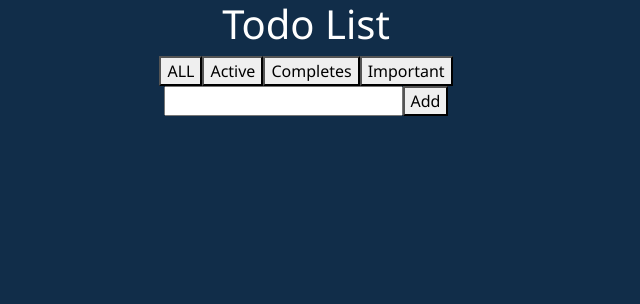
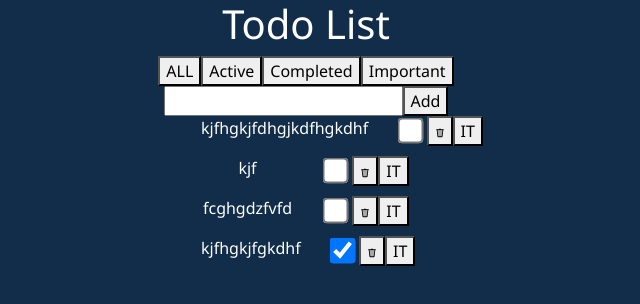
Before and after one commit to DenisCalenici/TodoList, a React (Create React App) app: page / in a window 1280 px wide. Shown: the top 304 px of the page, without its empty margins (334-974 px from the left). Built offline with nearby package versions, Linux system fonts and the light colour scheme.

Commit message:
first commit

```diff
--- a/src/App.js
+++ b/src/App.js
@@ -6,16 +6,43 @@ import TaskTodo from './components/TaskTodo'
 
 function App() {
 	const [todo, setTodo] = useState('')
-	const [tasks, setTasks] = useState([])
+	const [tasks, setTasks] = useState([
+		{
+			id: 2343453,
+			value: 'kjfhgkjfdhgjkdfhgkdhf',
+			completed: false,
+			active: false,
+			importantId: false,
+		},
+		{
+			id: 233,
+			value: 'kjf',
+			completed: false,
+			active: false,
+			importantId: false,
+		},
+		{
+			id: 4576,
+			value: 'fcghgdzfvfd',
+			completed: false,
+			active: false,
+			importantId: false,
+		},
+		{
+			id: 54657686,
+			value: 'kjfhgkjfgkdhf',
+			completed: true,
+			active: false,
+			importantId: false,
+		},
+	])
 	const [done, setDone] = useState('')
-
-	let copeTasks = tasks
 
 	const addTask = () => {
 		const taskTodo = {
 			id: Math.random(),
-			value: todo.trim(),
-			status: false,
+			value: todo,
+			completed: false,
 			active: false,
 			importantId: false,
 		}
@@ -34,7 +61,7 @@ function App() {
 
 	const toggleTodo = (id) => {
 		let toggle = tasks.map((e) =>
-			e.id === id ? { ...e, status: !e.status } : { ...e }
+			e.id === id ? { ...e, completed: !e.completed } : { ...e }
 		)
 		setTasks(toggle)
 	}
@@ -45,7 +72,6 @@ function App() {
 				return {
 					...e,
 					importantId: newImportantId,
-					value: newImportantId ? `!${e.value}` : e.value,
 				}
 			} else {
 				return e
@@ -54,37 +80,39 @@ function App() {
 		setTasks(important)
 	}
 
-	switch (done) {
-		case 'ALL':
-			copeTasks = tasks
-			break
-		case 'Active':
-			copeTasks = tasks.filter((e) => e.status === false)
-			break
-		case 'Completes':
-			copeTasks = tasks.filter((e) => e.status === true)
-			break
-		case 'Important':
-			copeTasks = tasks.filter((e) => e.importantId === true)
-			break
+	const switchTasks = (tasks) => {
+		switch (done) {
+			case 'ALL':
+				return tasks
 
-		default:
-			break
+			case 'Active':
+				return tasks.filter((e) => e.completed === false)
+
+			case 'Completed':
+				return tasks.filter((e) => e.completed === true)
+
+			case 'Important':
+				return tasks.filter((e) => e.importantId === true)
+
+			default:
+				return tasks
+		}
 	}
 
-	const taskTodoList = copeTasks.map((e) => (
+	const taskTodoList = switchTasks(tasks).map((e) => (
 		<TaskTodo
 			id={e.id}
 			value={e.value}
-			status={e.status}
+			completed={e.completed}
+			key={e.id}
 			active={e.active}
-			key={e.id}
 			importantId={e.importantId}
 			deleteTodo={deleteTodo}
 			toggleTodo={toggleTodo}
 			importantTodo={importantTodo}
 		/>
 	))
+
 	return (
 		<div>
 			<Header />
@@ -92,7 +120,7 @@ function App() {
 			<div>
 				<button onClick={() => setDone('ALL')}>ALL</button>
 				<button onClick={() => setDone('Active')}>Active</button>
-				<button onClick={() => setDone('Completes')}>Completes</button>
+				<button onClick={() => setDone('Completed')}>Completed</button>
 				<button onClick={() => setDone('Important')}>Important</button>
 			</div>
 			<InputTodo addTask={addTask} todo={todo} setTodo={setTodo} />
--- a/src/components/Header.module.css
+++ b/src/components/Header.module.css
@@ -18,3 +18,6 @@
 .p {
 	text-decoration: underline;
 }
+.active {
+	border: 4mm ridge rgba(211, 220, 50, 0.6);
+}
--- a/src/components/TaskTodo.jsx
+++ b/src/components/TaskTodo.jsx
@@ -1,19 +1,21 @@
 import iconsDelete from '..//IMG/icons8-delete.svg'
 import s from './/Header.module.css'
+
 const TaskTodo = (props) => {
-	console.log(props)
-
 	return (
 		<div className={s.TaskTodo} id={props.id}>
 			<div>
-				<p className={s.p}>{props.value}</p>
+				<p className={props.importantId ? s.active : ''}>
+					{props.importantId && '!'}
+					{props.value}
+				</p>
 			</div>
 			<div>
 				<input
 					className={s.input}
 					onClick={() => props.toggleTodo(props.id)}
 					type={'checkbox'}
-					defaultChecked={props.status}
+					defaultChecked={props.completed}
 				></input>
 				<button
 					onClick={() => {
```
